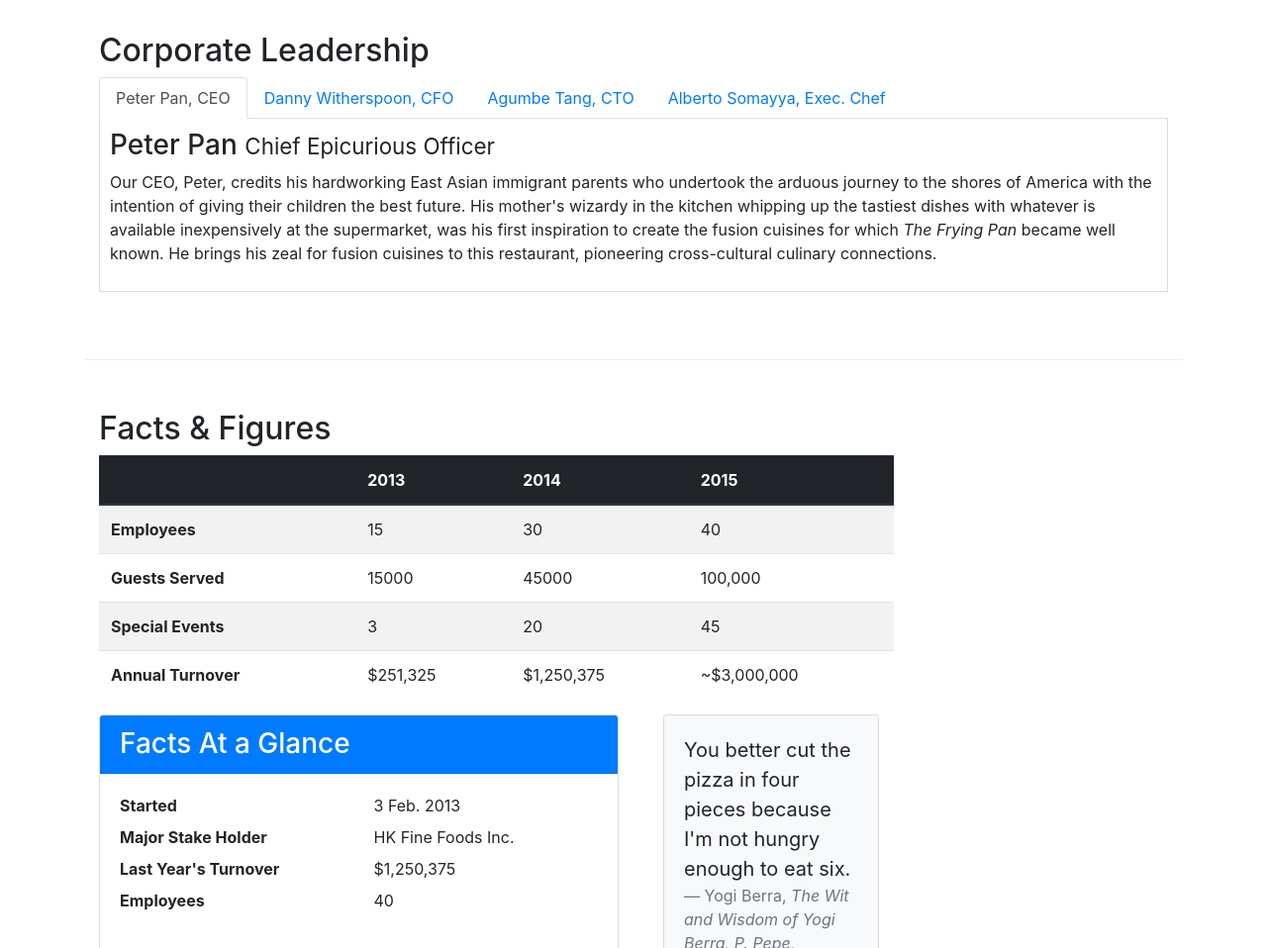
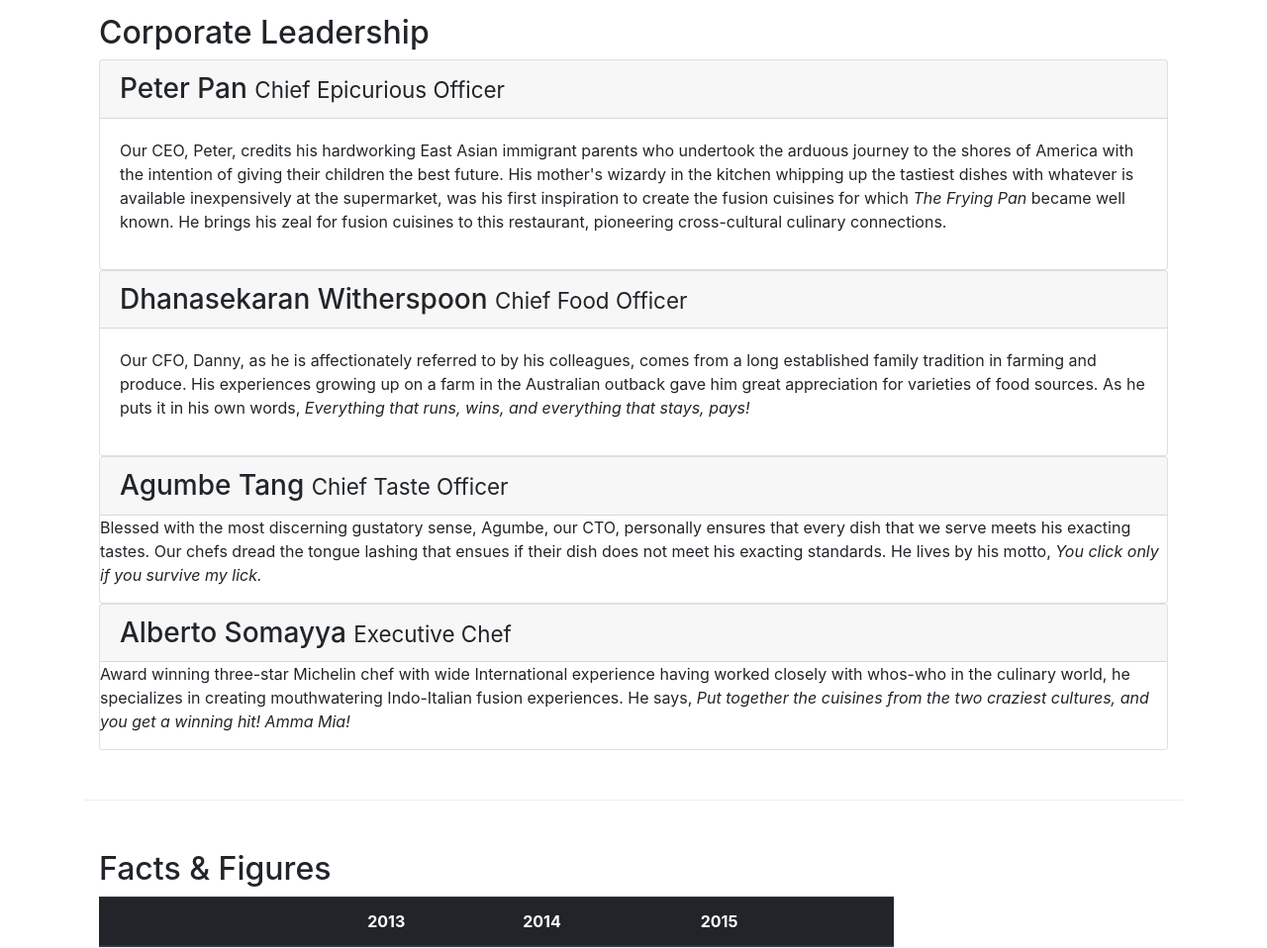
Before and after one commit to AlexDobrushskiy/alexdobrushskiy.github.io, a website: page aboutus.html in a window 1280 px wide. Shown: the part 1020-1978 px from the top of the page at 99% size. Drawn offline with nearby package versions, Linux system fonts and the light colour scheme.

Commit message:
Accordion

```diff
--- a/aboutus.html
+++ b/aboutus.html
@@ -79,46 +79,49 @@
     <div class="row row-content align-items-center">
         <div class="col-12">
             <h2>Corporate Leadership</h2>
-            <ul class="nav nav-tabs">
-                <li class="nav-item">
-                    <a class="nav-link active" href="#peter"
-                       role="tab" data-toggle="tab">Peter Pan, CEO</a>
-                </li>
-                <li class="nav-item">
-                    <a class="nav-link" href="#danny" role="tab"
-                       data-toggle="tab">Danny Witherspoon, CFO</a>
-                </li>
-                <li class="nav-item">
-                    <a class="nav-link" href="#agumbe" role="tab"
-                       data-toggle="tab">Agumbe Tang, CTO</a>
-                </li>
-                <li class="nav-item">
-                    <a class="nav-link" href="#alberto" role="tab"
-                       data-toggle="tab">Alberto Somayya, Exec. Chef</a>
-                </li>
-            </ul>
-            <div class="tab-content">
-                <div role="tabpanel" class="tab-pane fade show active" id="peter">
-                    <h3>Peter Pan
+            <div id="accordion">
+                <div class="card">
+                    <div class="card-header" role="tab" id="peterhead">
+                        <h3 class="mb-0">
+                            <a data-toggle="collapse" data-target="#peter">
+                                Peter Pan
                                 <small>Chief Epicurious Officer</small>
+                            </a>
                         </h3>
-                    <p class="d-none d-sm-block">Our CEO, Peter, credits his hardworking East Asian immigrant parents
+                    </div>
+                    <div class="collapse show" id="peter" data-parent="#accordion">
+                        <div class="card-body">
+                            <p class="d-none d-sm-block">Our CEO, Peter, credits his hardworking East Asian immigrant
+                                parents
                                 who
-                        undertook the arduous journey to the shores of America with the intention of giving their
+                                undertook the arduous journey to the shores of America with the intention of giving
+                                their
                                 children
                                 the
-                        best future. His mother's wizardy in the kitchen whipping up the tastiest dishes with whatever
+                                best future. His mother's wizardy in the kitchen whipping up the tastiest dishes with
+                                whatever
                                 is
-                        available inexpensively at the supermarket, was his first inspiration to create the fusion
+                                available inexpensively at the supermarket, was his first inspiration to create the
+                                fusion
                                 cuisines
                                 for
-                        which <em>The Frying Pan</em> became well known. He brings his zeal for fusion cuisines to this
+                                which <em>The Frying Pan</em> became well known. He brings his zeal for fusion cuisines
+                                to this
                                 restaurant, pioneering cross-cultural culinary connections.</p>
                         </div>
-                <div role="tabpanel" class="tab-pane fade" id="danny">
-                    <h3>Dhanasekaran Witherspoon
+                    </div>
+                </div>
+                <div class="card">
+                    <div class="card-header" role="tab" id="dannyhead">
+                        <h3 class="mb-0">
+                            <a data-toggle="collapse" data-target="#danny">
+                                Dhanasekaran Witherspoon
                                 <small>Chief Food Officer</small>
+                            </a>
                         </h3>
+                    </div>
+                    <div class="collapse show" id="danny" data-parent="#accordion">
+                        <div class="card-body">
                             <p class="d-none d-sm-block">Our CFO, Danny, as he is affectionately referred to by his colleagues,
                                 comes
                                 from a long established family tradition in farming and produce. His experiences growing up on a
@@ -128,27 +131,47 @@
                                 his
                                 own words, <em>Everything that runs, wins, and everything that stays, pays!</em></p>
                         </div>
-                <div role="tabpanel" class="tab-pane fade" id="agumbe">
-                    <h3>Agumbe Tang
+                    </div>
+                </div>
+                <div class="card">
+                    <div class="card-header" role="tab" id="agumbehead">
+                        <h3 class="mb-0">
+                            <a data-toggle="collapse" data-target="#agumbe">
+                                Agumbe Tang
                                 <small>Chief Taste Officer</small>
+                            </a>
                         </h3>
+                    </div>
+                    <div class="collapse show" id="agumbe" data-parent="#accordion">
                         <p class="d-none d-sm-block">Blessed with the most discerning gustatory sense, Agumbe, our CTO,
                             personally
-                        ensures that every dish that we serve meets his exacting tastes. Our chefs dread the tongue lashing
+                            ensures that every dish that we serve meets his exacting tastes. Our chefs dread the tongue
+                            lashing
                             that
-                        ensues if their dish does not meet his exacting standards. He lives by his motto, <em>You click only
+                            ensues if their dish does not meet his exacting standards. He lives by his motto, <em>You click
+                                only
                                 if
                                 you survive my lick.</em></p>
                     </div>
-                <div role="tabpanel" class="tab-pane fade" id="alberto">
-                    <h3>Alberto Somayya
+                </div>
+                <div class="card">
+                    <div class="card-header" role="tab" id="albertohead">
+                        <h3 class="mb-0">
+                            <a data-toggle="collapse" data-target="#alberto">
+                                Alberto Somayya
                                 <small>Executive Chef</small>
+                            </a>
                         </h3>
-                    <p class="d-none d-sm-block">Award winning three-star Michelin chef with wide International experience
-                        having worked closely with whos-who in the culinary world, he specializes in creating mouthwatering
+                    </div>
+                    <div class="collapse show" id="alberto" data-parent="#accordion">
+                        <p class="d-none d-sm-block">Award winning three-star Michelin chef with wide International
+                            experience
+                            having worked closely with whos-who in the culinary world, he specializes in creating
+                            mouthwatering
                             Indo-Italian fusion experiences. He says, <em>Put together the cuisines from the two craziest
                                 cultures,
                                 and you get a winning hit! Amma Mia!</em></p>
+                    </div>
                 </div>
             </div>
         </div>
--- a/css/styles.css
+++ b/css/styles.css
@@ -28,9 +28,9 @@ body{
      background-color: #512DA8;
 }
 
-.tab-content {
-    border-left: 1px solid #ddd;
-    border-right: 1px solid #ddd;
-    border-bottom: 1px solid #ddd;
-    padding: 10px;
-}
+/*.tab-content {*/
+    /*border-left: 1px solid #ddd;*/
+    /*border-right: 1px solid #ddd;*/
+    /*border-bottom: 1px solid #ddd;*/
+    /*padding: 10px;*/
+/*}*/
```
Lines whose indentation alone changed are shown as unchanged.
